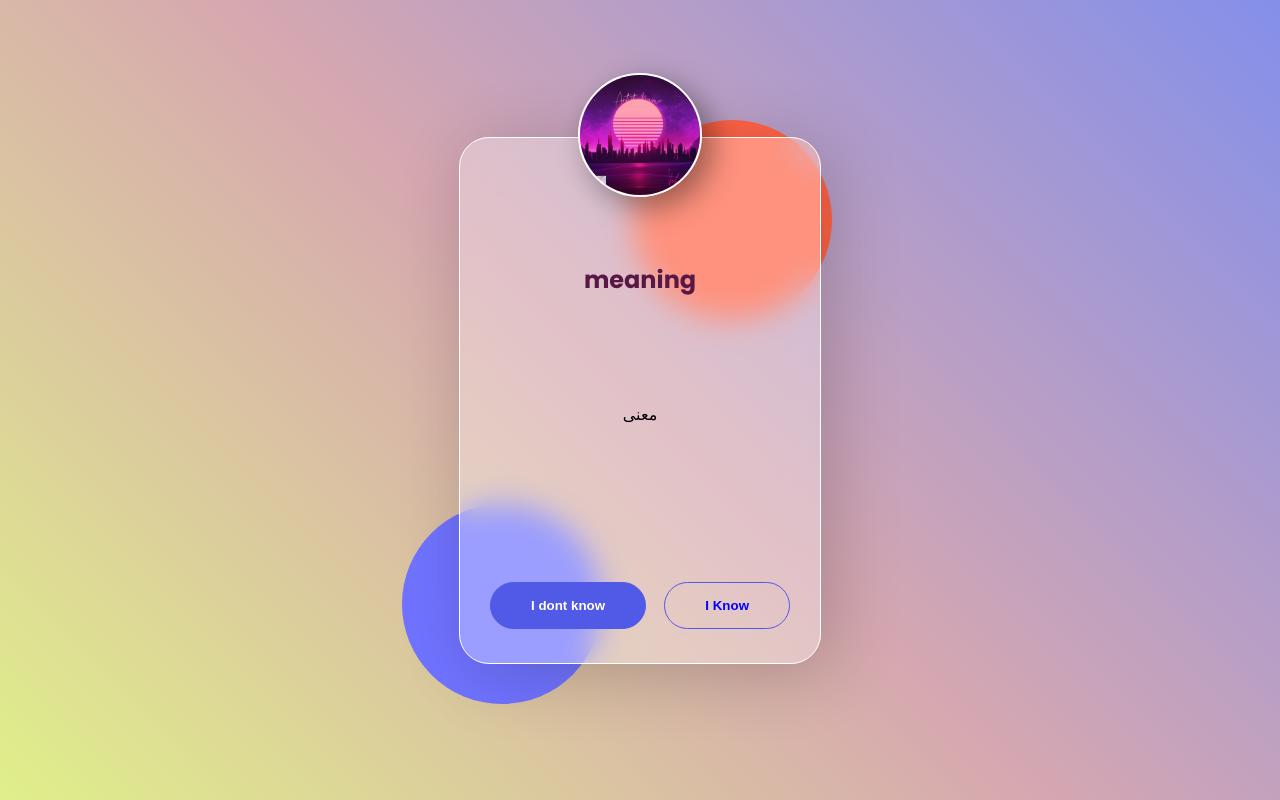
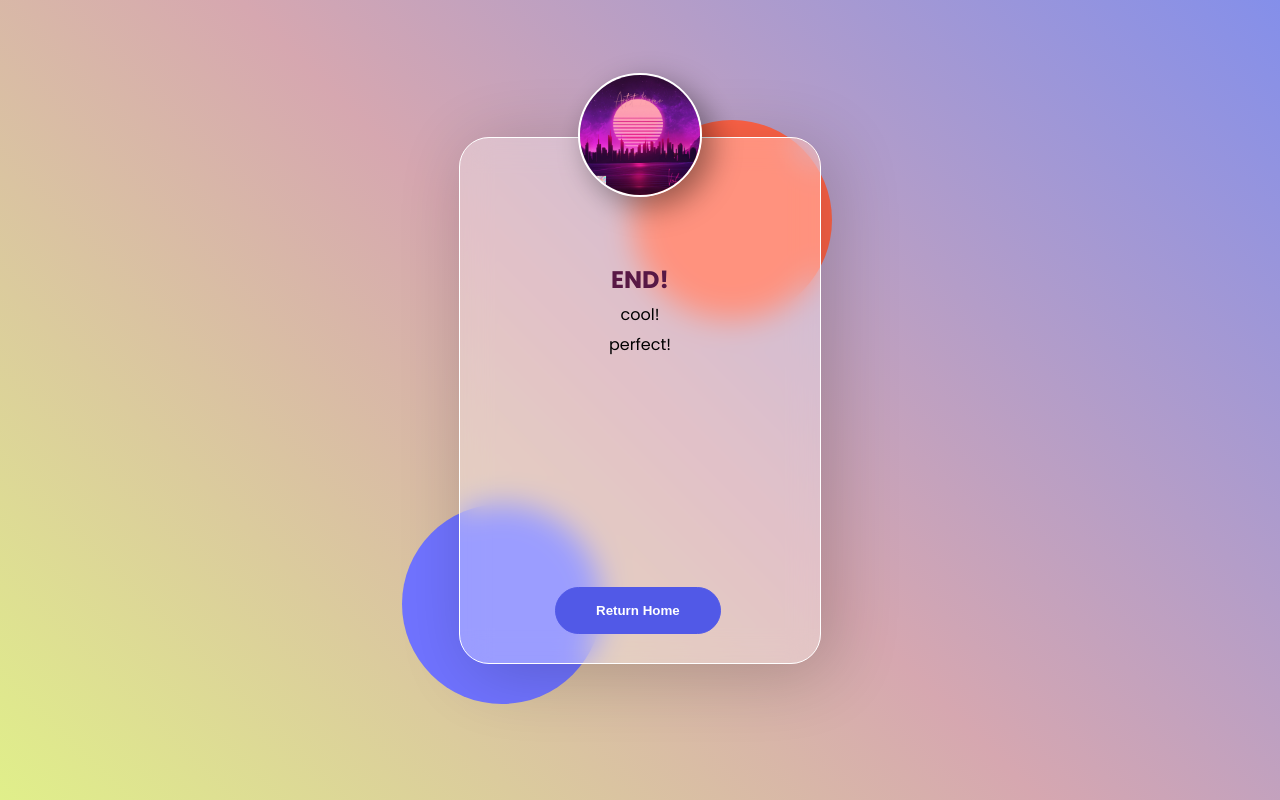
Before and after one commit to tahamusvi/words, a Django app: page /LwShow/ in a window 1280 px wide. Run offline with Django 4.2, Linux system fonts and the light colour scheme; a user stored in the database is signed in; data comes from the database, SQL or seed files in the repository; both versions use the stored data as it was after the commit.

Commit message:
ReviewLeitner

```diff
--- a/accounts/models.py
+++ b/accounts/models.py
@@ -14,7 +14,7 @@ class User(AbstractBaseUser):
     Avatar = models.ImageField(upload_to="images/Avatar",blank=True,null=True)
 
     # code = models.IntegerField(blank=True,null=True)
-    leitner = models.OneToOneField(Leitner,on_delete = models.CASCADE,blank=True,null=True)
+    leitner = models.OneToOneField(Leitner,on_delete = models.CASCADE,blank=True,null=True,related_name="user")
 
 
     USERNAME_FIELD = 'phoneNumber'
--- a/leitner/models.py
+++ b/leitner/models.py
@@ -7,7 +7,7 @@ class Leitner(models.Model):
     title = models.CharField(max_length=30)
 
     def __str__(self):
-        return self.title
+        return self.user.__str__() + " - " + self.title
 
     def search(self,text):
         for word in self.lword.all():
@@ -28,7 +28,7 @@ class Lword(models.Model):
     )
     words = models.ForeignKey(word, on_delete=models.CASCADE,related_name="Lword")
     cycle = models.DateTimeField(default=timezone.now)
-    status = models.CharField(max_length=1,choices = status_word)
+    status = models.CharField(max_length=1,choices = status_word,default='1')
     leitner = models.ForeignKey(Leitner, on_delete=models.CASCADE,related_name="lword")
 
 
@@ -76,10 +76,11 @@ class Lword(models.Model):
 
     def UpLevel(self):
         self.status = str(int(self.status)+1)
+        self.cycle = timezone.now()
 
     def DownLevel(self):
         self.status = str(1)
-
+        self.cycle = timezone.now()
 
     def learned(self):
         self.cycle = timezone.now
--- a/leitner/templates/leitner/lw.html
+++ b/leitner/templates/leitner/lw.html
@@ -15,9 +15,19 @@
   </div>
 
   <div class="name">
-    <h2>{{word}}</h2>
-    </br></br></br></br>
-    <p>{{word.meaning}}</p>
+    {% if QueryWord %}
+    <h2>{{QueryWord.words}}</h2>
+
+    <p>{{QueryWord.words.meaning}}</p>
+    <p>Level : {{QueryWord.status}}</p>
+    </br></br></br>
+    {% else %}
+    <h2>END!</h2>
+
+    <p>cool!</p>
+    <p>perfect!</p>
+    </br></br></br>
+    {% endif %}
   </div>
 
 
@@ -27,9 +37,9 @@
 
 
   <div class="button">
-    {% if word.text != "END!" %}
-    <button><a href="" style="text-decoration:none;Color:white">I dont know</a></button>
-    <button><a href="" style="text-decoration:none;Color:blue">I Know</a></button>
+    {% if QueryWord %}
+    <button><a href="{% url 'leitner:WordUnLearned' QueryWord.id %}" style="text-decoration:none;Color:white">I dont know</a></button>
+    <button><a href="{% url 'leitner:WordLearned' QueryWord.id %}" style="text-decoration:none;Color:blue">I Know</a></button>
     {% else %}
     <button style="margin-left: 65px;"><a href="{% url 'words:panel' %}" style="text-decoration:none;Color:white">Return Home</a></button>
     {% endif %}
--- a/leitner/urls.py
+++ b/leitner/urls.py
@@ -10,4 +10,6 @@ urlpatterns = [
     path('test/', test,name="test"),
     path('addLword/<int:id>/', addLword,name="addLword"),
     path('LwShow/', LwShow,name="LwShow"),
+    path('WordLearned/<int:id>/',WordLearned,name="WordLearned"),
+    path('WordUnLearned/<int:id>/',WordUnLearned,name="WordUnLearned"),
 ]
--- a/leitner/views.py
+++ b/leitner/views.py
@@ -21,14 +21,34 @@ def addLword(request,id):
     return HttpResponse(lw)
 
 
-
+#-----------------------------------------------------------------
 def LwShow(request):
     lws = request.user.leitner.lword.all()
-    items = list(lws)
 
-    print(lws)
+    w_id = [w.id for w in lws if w.reviewTime()]
 
-    QueryWord = random.choice(items)
+    items = list(lws.filter(id__in=w_id))
+
+    try:
+        QueryWord = random.choice(items)
+    except IndexError :
+        QueryWord = None
 
 
-    return render(request,'leitner/lw.html',{'word':QueryWord.words})
+
+
+    return render(request,'leitner/lw.html',{'QueryWord':QueryWord})
+#-----------------------------------------------------------------
+def WordLearned(request,id):
+    lw = request.user.leitner.lword.get(id=id)
+    lw.UpLevel()
+    lw.save()
+
+    return LwShow(request)
+#-----------------------------------------------------------------
+def WordUnLearned(request,id):
+    lw = request.user.leitner.lword.get(id=id)
+    lw.DownLevel()
+    lw.save()
+
+    return LwShow(request)
```
Also changed, not shown: accounts/migrations/0004_alter_user_leitner.py (added), db.sqlite3.
